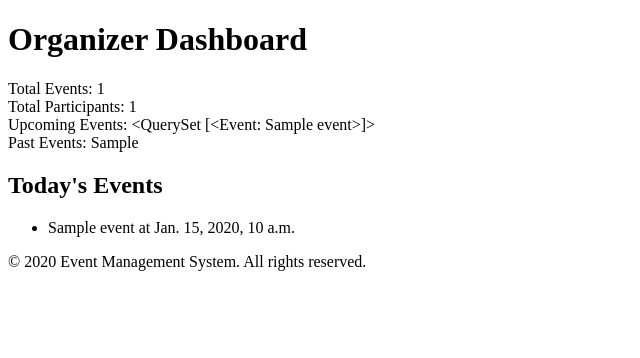
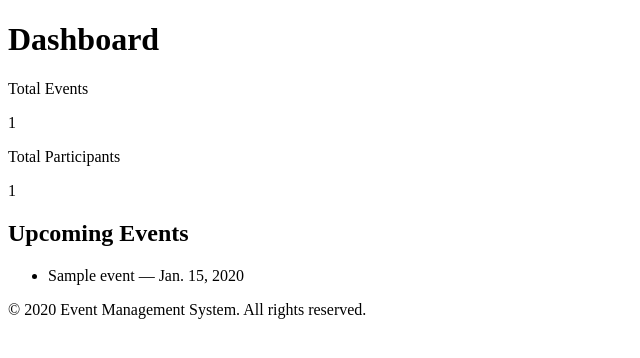
Before and after one commit to shehabuddin380/assignment-2-, a Django app: template tasks/templates/tasks/dashboard.html in a window 1280 px wide. Shown: the part 115-473 px from the top of the page, without its empty margins (0-640 px from the left). Run offline with Django 5.2, Linux system fonts and the light colour scheme; tables that the repository leaves empty hold one stand-in row (values such as "Sample post"); the template is opened without the code that fills it: values that come from a table or form of the project are taken from there, most other values are stand-ins (such as "Sample title", 1, 10 or a date in 2020).

Commit message:
update Dashboard.html

```diff
--- a/tasks/templates/tasks/dashboard.html
+++ b/tasks/templates/tasks/dashboard.html
@@ -1,19 +1,26 @@
-{% extends 'tasks/base.html' %}
+{% extends "tasks/base.html" %}
 {% block title %}Dashboard{% endblock %}
+
 {% block content %}
-<h1 class="text-2xl font-bold mb-4">Organizer Dashboard</h1>
-<div class="grid grid-cols-2 gap-4 mb-6">
-    <div class="bg-white p-4 shadow rounded">Total Events: {{ total_events }}</div>
-    <div class="bg-white p-4 shadow rounded">Total Participants: {{ total_participants }}</div>
-    <div class="bg-white p-4 shadow rounded">Upcoming Events: {{ upcoming_events }}</div>
-    <div class="bg-white p-4 shadow rounded">Past Events: {{ past_events }}</div>
+<h1 class="text-2xl font-bold mb-4">Dashboard</h1>
+
+<div class="grid grid-cols-1 md:grid-cols-2 gap-4 mb-6">
+    <div class="bg-white p-4 rounded shadow">
+        <p class="text-sm text-gray-600">Total Events</p>
+        <p class="text-3xl font-bold">{{ total_events }}</p>
+    </div>
+    <div class="bg-white p-4 rounded shadow">
+        <p class="text-sm text-gray-600">Total Participants</p>
+        <p class="text-3xl font-bold">{{ total_participants }}</p>
+    </div>
 </div>
-<h2 class="text-xl font-semibold mb-2">Today's Events</h2>
-<ul>
-    {% for event in todays_events %}
-    <li class="p-2 border bg-white rounded mb-2">{{ event.name }} at {{ event.time }}</li>
+
+<h2 class="text-xl font-semibold mb-2">Upcoming Events</h2>
+<ul class="bg-white rounded shadow divide-y">
+    {% for event in upcoming_events %}
+    <li class="p-4">{{ event.name }} — {{ event.date }}</li>
     {% empty %}
-    <li>No events today.</li>
+    <li class="p-4 text-gray-500">No upcoming events.</li>
     {% endfor %}
 </ul>
 {% endblock %}
```
